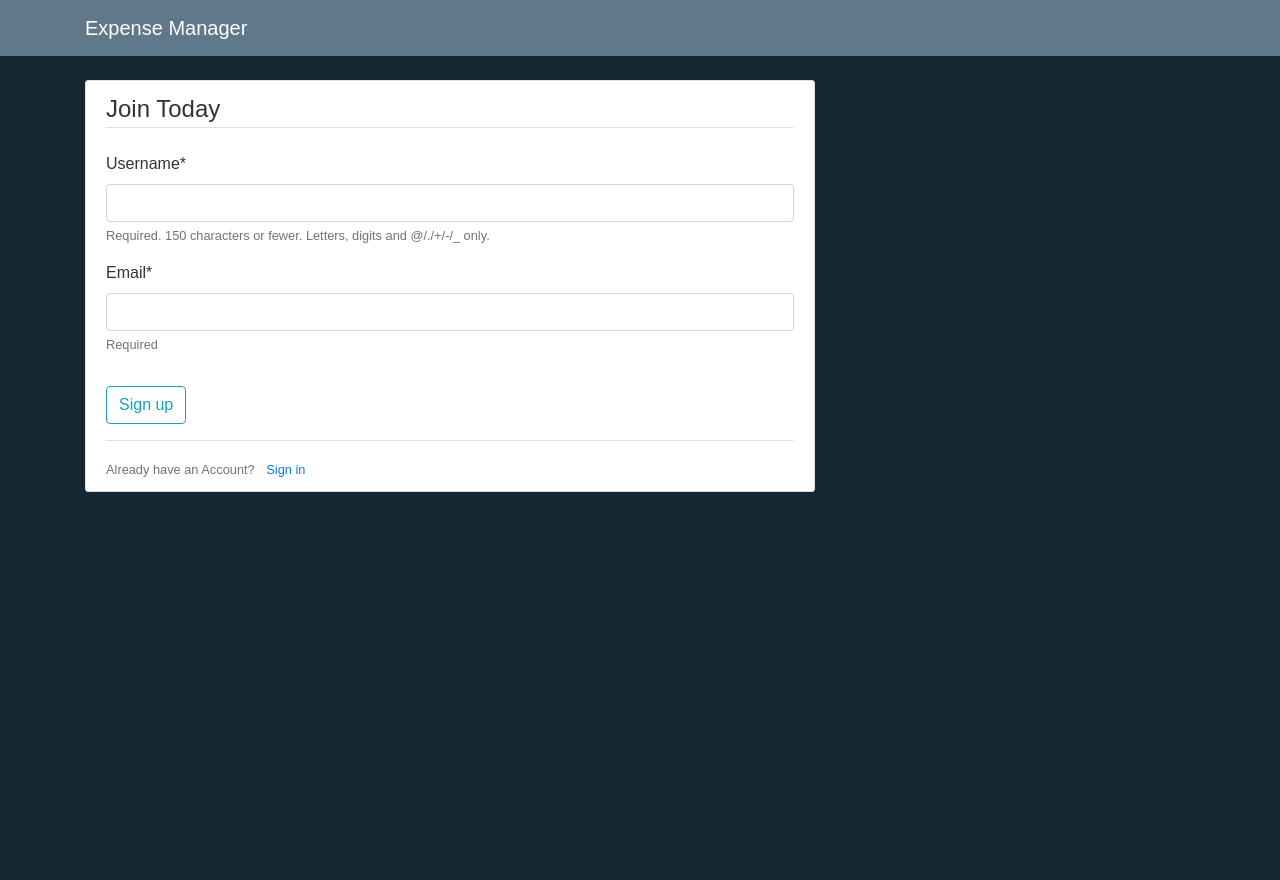
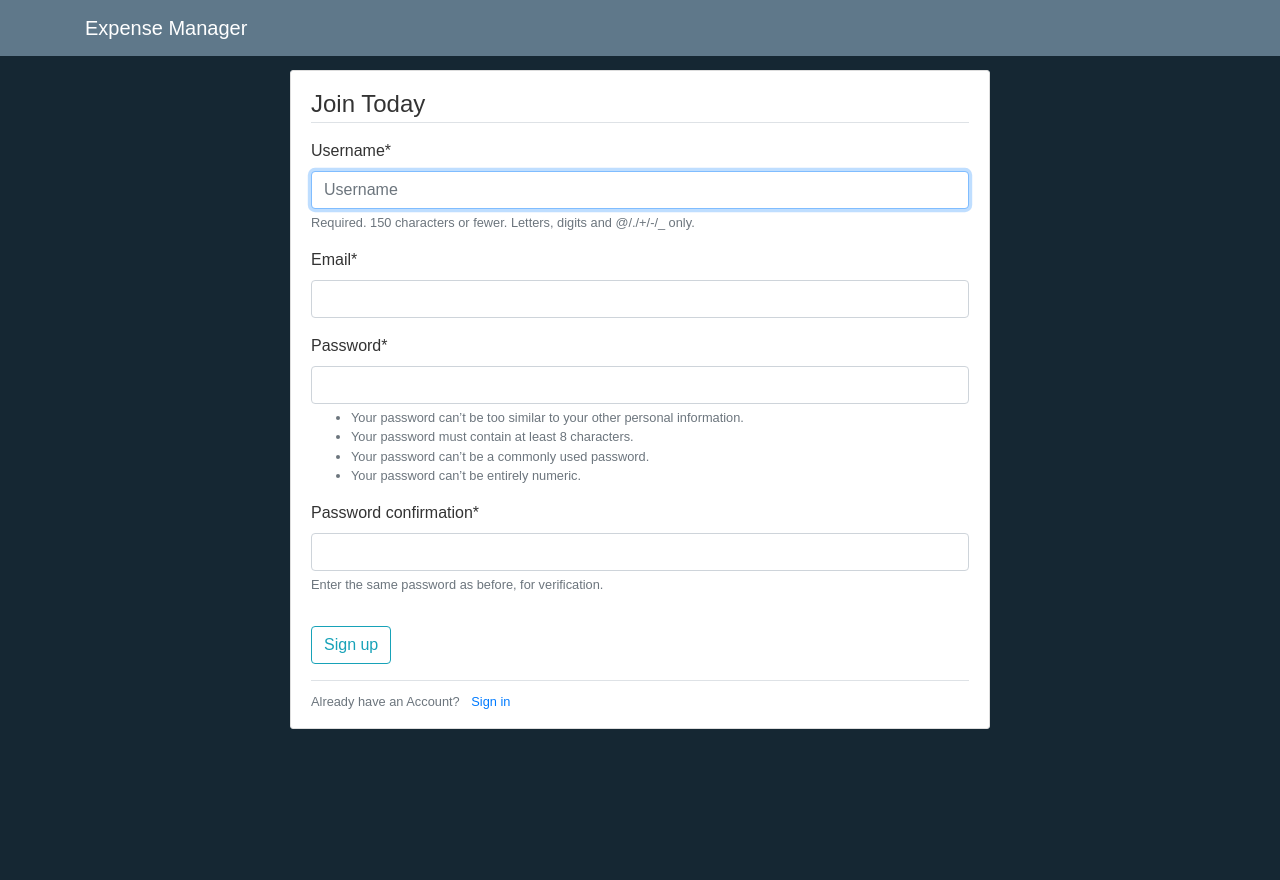
Before and after one commit to om-modh/expense_project, a Django app: page /register/ in a window 1280 px wide. After the commit the page ends 729 px from the top, so only its background shows below. Run offline with Django 4.2, Linux system fonts and the light colour scheme; some libraries are stand-ins or nearby versions.

Commit message:
without frontend

```diff
--- a/manager/static/manager/main.css
+++ b/manager/static/manager/main.css
@@ -27,12 +27,13 @@ ul {
     font-weight: 500;
 }
 
-.content-section {
+.data-section {
     background: #ffffff;
     padding: 10px 20px;
     border: 1px solid #dddddd;
     border-radius: 3px;
     margin-bottom: 20px;
+    width: 500px;
 }
 
 .article-title {
--- a/manager/templates/manager/layout.html
+++ b/manager/templates/manager/layout.html
@@ -9,11 +9,11 @@
         <!-- Bootstrap CSS -->
         <link rel="stylesheet" href="https://cdn.jsdelivr.net/npm/bootstrap@4.0.0/dist/css/bootstrap.min.css" integrity="sha384-Gn5384xqQ1aoWXA+058RXPxPg6fy4IWvTNh0E263XmFcJlSAwiGgFAW/dAiS6JXm" crossorigin="anonymous">
 
-        <link rel='stylesheet' type="text/css" href="{% static 'manager/main.css' %}">
+        <link rel='dstylesheet' type="text/css" href="{% static 'manager/main.css' %}">
         <link rel='stylesheet' type="text/css" href="../../../users/static/users/main.css">
 
 
-        <link rel='stylesheet' type="text/css" href="{% static 'manager/main.css' %}">
+        <link rel='stylesheet' type="text/css" href="../../static/manager/main.css">
 
         {% if title %}
             <title>Expense Manager - {{title}}</title>
@@ -48,7 +48,7 @@
         </header>
         <main role="main" class="container">
             <div class="row">
-              <div class="col-md-8">
+              <!-- <div class="col-md-12"> -->
                 {% if messages %}
                   {% for message in messages %}
                     <div class="alert alert-{{ message.tags }}">
@@ -57,7 +57,7 @@
                   {% endfor %}
                 {% endif %}
                 {% block content %}{% endblock %}
-              </div>
+              <!-- </div> -->
             </div>
         </main>
 
--- a/users/admin.py
+++ b/users/admin.py
@@ -1,5 +1 @@
 from django.contrib import admin
-
-from .models import UserDetail
-
-admin.site.register(UserDetail)
--- a/users/forms.py
+++ b/users/forms.py
@@ -1,49 +1,18 @@
 from django import forms
-from .models import User, UserDetail
+from django.forms import widgets
+from django.contrib.auth.models import User
 from django.contrib.auth.forms import UserCreationForm
-from django.forms.widgets import NumberInput
-# from django.contrib.auth.models import User
 
-class UserRegistrationForm(forms.ModelForm):
-    # FirstName = forms.CharField(label='First Name', max_length=20, empty_value=False)
-    # LastName = forms.CharField(label='Last Name', max_length=20)
-    # username = forms.CharField(label='Username', max_length=30)
-    # DateOfBirth = forms.DateField(label='Birth Date', widget=NumberInput(attrs={'type':'date'}))
-    # PhoneNo = forms.CharField(label='Phone Number', max_length=12, min_length=9)
-    email = forms.EmailField(max_length=200, help_text="Required")
+
+class UserRegistrationForm(UserCreationForm):
+    email = forms.EmailField(max_length=200)
 
     class Meta:
         model = User
         fields = ['username', 'email', 'password1', 'password2']
-        # widgets = {
-        #     'FirstName' : forms.TextInput(attrs={'class': 'top-row field-wrap'}),
-        #     'LastName' : forms.TextInput(attrs={'class' : 'top-row field-wrap'}),
-        # }
-
-
-
-
-
-# class UserRegistrationForm(UserCreationForm):
-#     class Meta:
-#         model = UserProfile
-#         fields = ['FirstName', 'LastName', 'Email', 'Gender', 'BirthDate', 'PhoneNumber', 'password1', 'password2']
-#         # widgets = {
-#         #     'first_name' : forms.TextInput(attrs={'class': 'form-control'}),
-#         # }
-
-
-
-
-# GENDER_CHOICES = (
-#     (0, 'Male'),
-#     (1, 'Female'),
-#     (2, 'Not Specified'),
-# )
-# first_name = forms.CharField(label='First Name', max_length=20, empty_value=False)
-# last_name = forms.CharField(label='Last Name', max_length=20)
-# username = forms.CharField(label='Username', max_length=30)
-# Gender = forms.ChoiceField()
-# email = forms.EmailField()
-# DateOfBirth = forms.DateField(label='Birth Date', widget=NumberInput(attrs={'type':'date'}))
-# PhoneNo = forms.CharField(label='Phone Number', max_length=12, min_length=9)
+        widgets = {
+            'username' : forms.TextInput(attrs={'placeholder': 'Username'}),
+            'email' : forms.EmailInput(attrs={'placeholder': 'Email'}),
+            'password1' : forms.PasswordInput(attrs={'placeholder':'Password'}),
+            'password2' : forms.PasswordInput(attrs={'placeholder':'Confirm Password'}),
+        }
--- a/users/static/users/main.css
+++ b/users/static/users/main.css
@@ -9,19 +9,19 @@
 }
 
 html, body {
-    height: 100%;
+    height: 80%;
+    margin-top: 35px !important;
     background-color: #152733;
-    overflow: hidden;
 }
 
 
 .form-holder {
-      display: flex;
-      flex-direction: column;
-      justify-content: center;
-      align-items: center;
-      text-align: center;
-      min-height: 100vh;
+    display: flex;
+    flex-direction: column;
+    justify-content: center;
+    align-items: center;
+    text-align: center;
+    /* min-height: 100vh; */
 }
 
 .form-holder .form-content {
@@ -147,3 +147,12 @@ html, body {
 .valid-feedback{
    color: #2acc80;
 }
+
+.form-section {
+    background: #ffffff;
+    padding: 15px 20px;
+    border: 1px solid #dddddd;
+    border-radius: 3px;
+    width: 700px;
+    margin: auto;
+}
--- a/users/templates/users/login.html
+++ b/users/templates/users/login.html
@@ -1,12 +1,12 @@
 {% extends "manager/layout.html" %}
 {% load crispy_forms_tags %}
 {% block content %}
-    <div class="content-section">
+    <div class="form-section">
         <form method="post">
             {% csrf_token %}
             <fieldset class="form-group">
                 <legend class="border-bottom mb-4">Login Now</legend>
-                {{ form.as_p }}
+                {{ form|crispy }}
             </fieldset>
             <div class="form-group">
                 <button class="btn btn-outline-info" type="submit">Login</button>
@@ -14,7 +14,7 @@
         </form>
         <div class="border-top pt-3">
             <small class="text-muted">
-                Don't have an Account? <a href="{% url 'register' %}" class="ml-2">Sign in</a>
+                Don't have an Account? <a href="{% url 'register' %}" class="ml-2">Sign up</a>
             </small>
         </div>
     </div>
--- a/users/templates/users/register.html
+++ b/users/templates/users/register.html
@@ -1,101 +1,21 @@
 {% extends "manager/layout.html" %}
 {% load crispy_forms_tags %}
 {% block content %}
-    <div class="content-section">
-        <form method="post">
+    <div class="form-section">
+        <form method="post" class="">
             {% csrf_token %}
             <fieldset class="form-group">
-                <legend class="border-bottom mb-4">Join Today</legend>
+                <legend class="border-bottom mb-3">Join Today</legend>
                 {{ form|crispy }}
             </fieldset>
             <div class="form-group">
                 <button class="btn btn-outline-info" type="submit">Sign up</button>
             </div>
             </form>
-            <div class="border-top pt-3">
+            <div class="border-top pt-2">
                 <small class="text-muted">
                     Already have an Account? <a href="{% url 'login' %}" class="ml-2">Sign in</a>
                 </small>
             </div>
         </div>
-    </div>
-
-
-
-<!--
-
-    <div class="form-body">
-      <div class="row">
-          <div class="form-holder">
-              <div class="form-content">
-                  <div class="form-items">
-                    {% csrf_token %}
-                      <h3>Register Today</h3>
-                      <p>Fill in the data below.</p>
-                      <form class="requires-validation" novalidate>
-                        {{ form.as_p }}
-
-                          <div class="col-md-12">
-                             <input class="form-control" type="text" name="name" placeholder="Full Name" required>
-                             <div class="valid-feedback">Username field is valid!</div>
-                             <div class="invalid-feedback">Username field cannot be blank!</div>
-                          </div>
-
-                          <div class="col-md-12">
-                              <input class="form-control" type="email" name="email" placeholder="E-mail Address" required>
-                               <div class="valid-feedback">Email field is valid!</div>
-                               <div class="invalid-feedback">Email field cannot be blank!</div>
-                          </div>
-
-                         <div class="col-md-12">
-                              <select class="form-select mt-3" required>
-                                    <option selected disabled value="">Position</option>
-                                    <option value="jweb">Junior Web Developer</option>
-                                    <option value="sweb">Senior Web Developer</option>
-                                    <option value="pmanager">Project Manager</option>
-                             </select>
-                              <div class="valid-feedback">You selected a position!</div>
-                              <div class="invalid-feedback">Please select a position!</div>
-                         </div>
-
-
-                         <div class="col-md-12">
-                            <input class="form-control" type="password" name="password" placeholder="Password" required>
-                             <div class="valid-feedback">Password field is valid!</div>
-                             <div class="invalid-feedback">Password field cannot be blank!</div>
-                         </div>
-
-
-                         <div class="col-md-12 mt-3">
-                          <label class="mb-3 mr-1" for="gender">Gender: </label>
-
-                          <input type="radio" class="btn-check" name="gender" id="male" autocomplete="off" required>
-                          <label class="btn btn-sm btn-outline-secondary" for="male">Male</label>
-
-                          <input type="radio" class="btn-check" name="gender" id="female" autocomplete="off" required>
-                          <label class="btn btn-sm btn-outline-secondary" for="female">Female</label>
-
-                          <input type="radio" class="btn-check" name="gender" id="secret" autocomplete="off" required>
-                          <label class="btn btn-sm btn-outline-secondary" for="secret">Secret</label>
-                             <div class="valid-feedback mv-up">You selected a gender!</div>
-                              <div class="invalid-feedback mv-up">Please select a gender!</div>
-                          </div>
-
-                      <div class="form-check">
-                        <input class="form-check-input" type="checkbox" value="" id="invalidCheck" required>
-                        <label class="form-check-label">I confirm that all data are correct</label>
-                       <div class="invalid-feedback">Please confirm that the entered data are all correct!</div>
-                      </div>
-
-
-                          <div class="form-button mt-3">
-                              <button id="submit" type="submit" class="btn btn-primary">Register</button>
-                          </div>
-                      </form>
-                  </div>
-              </div>
-          </div>
-      </div>
-  </div> -->
-
 {% endblock content %}
--- a/users/views.py
+++ b/users/views.py
@@ -1,51 +1,14 @@
-from rest_framework import generics
 from django.shortcuts import render, redirect
-from django.contrib.auth import login
 from .forms import UserRegistrationForm
 from django.contrib import messages
-from .serializers import UserSerializer
-
-
-# class register(generics.ListCreateAPIView):
-#     serializer_class = UserSerializer
-
-# def register(request):
-#     if request.method == 'POST':
-#         form = UserRegistrationForm(request.POST)
-#         if form.is_valid():
-#             # user = form.save()  # Save the User instance
-#             # user_profile = form.instance  # Access the related UserProfile instance
-#             # user_profile.user = user
-#             # user_profile.save()
-#             # # Redirect to a thank you page or login page
-#             return redirect('login')
-#     else:
-#         form = UserRegistrationForm()
-
-#     return render(request, 'users/register.html', {'form': form})
-
 
 def register(request):
     if request.method == 'POST':
         form = UserRegistrationForm(request.POST)
         if form.is_valid():
-            user = form.save()  # Save the User instance
-            login(request, user)
+            form.save()
             messages.success(request, f'Your Account has been created! You can now Log in')
             return redirect('login')
     else:
         form = UserRegistrationForm()
-    return render(request, 'users/register.html', {'form' : form})
-
-
-
-
-            # user = UserProfile (
-            #     first_name = request.form.get('first_name'),
-            #     last_name = request.form.get('last_name'),
-            #     username = request.form.get('username'),
-            #     DateOfBirth = request.form.get('DateOfBirth'),
-            #     gender = request.form.get('gender'),
-            #     email = request.form.get('email'),
-            #     PhoneNo = request.form.get('PhoneNo'),
-            # )
+    return render(request, 'users/register.html', {'form': form})
```
Also changed, not shown: manager/templates/manager/expense.html (+6 -1 lines), users/models.py (+0 -43 lines), users/migrations/0001_initial.py (deleted).
